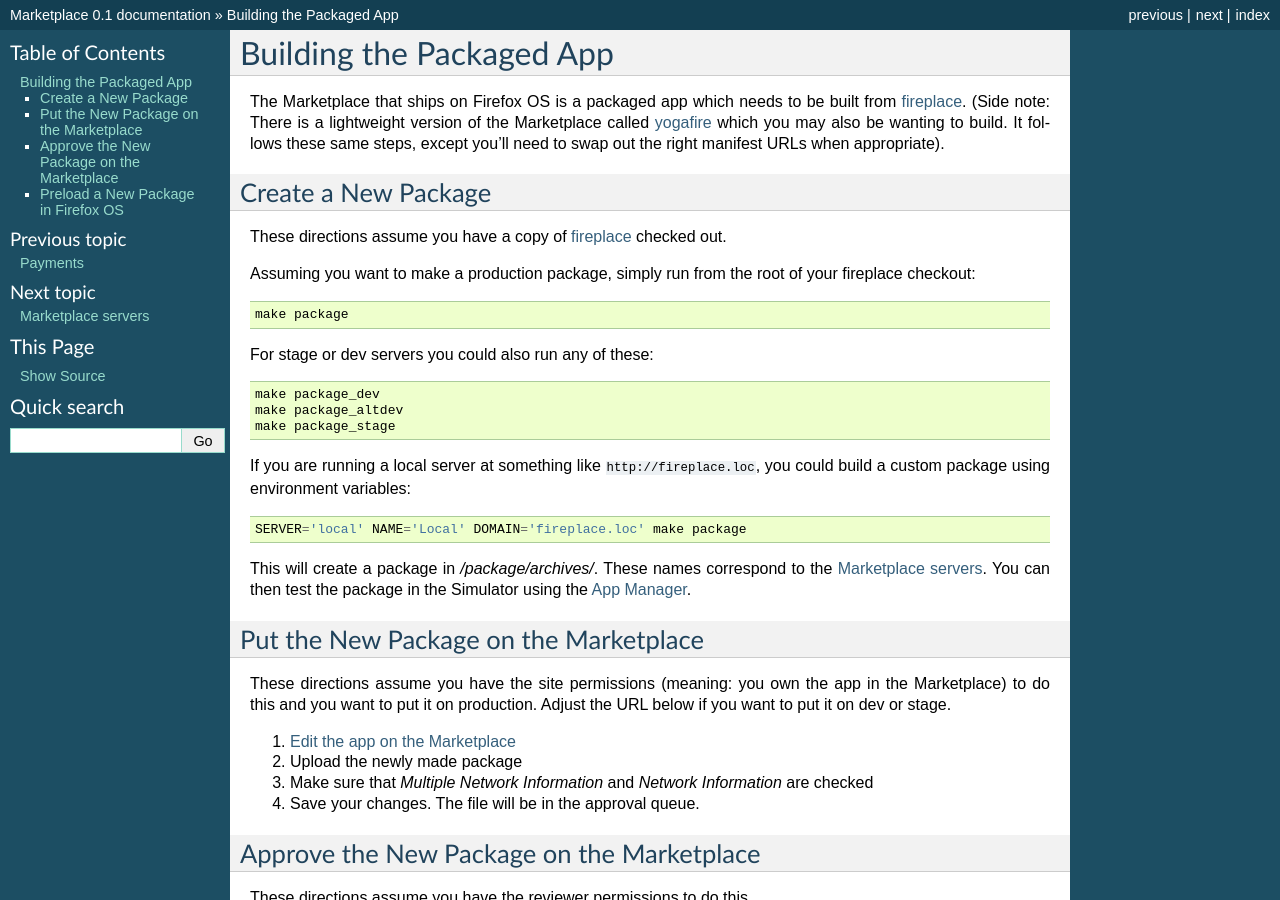
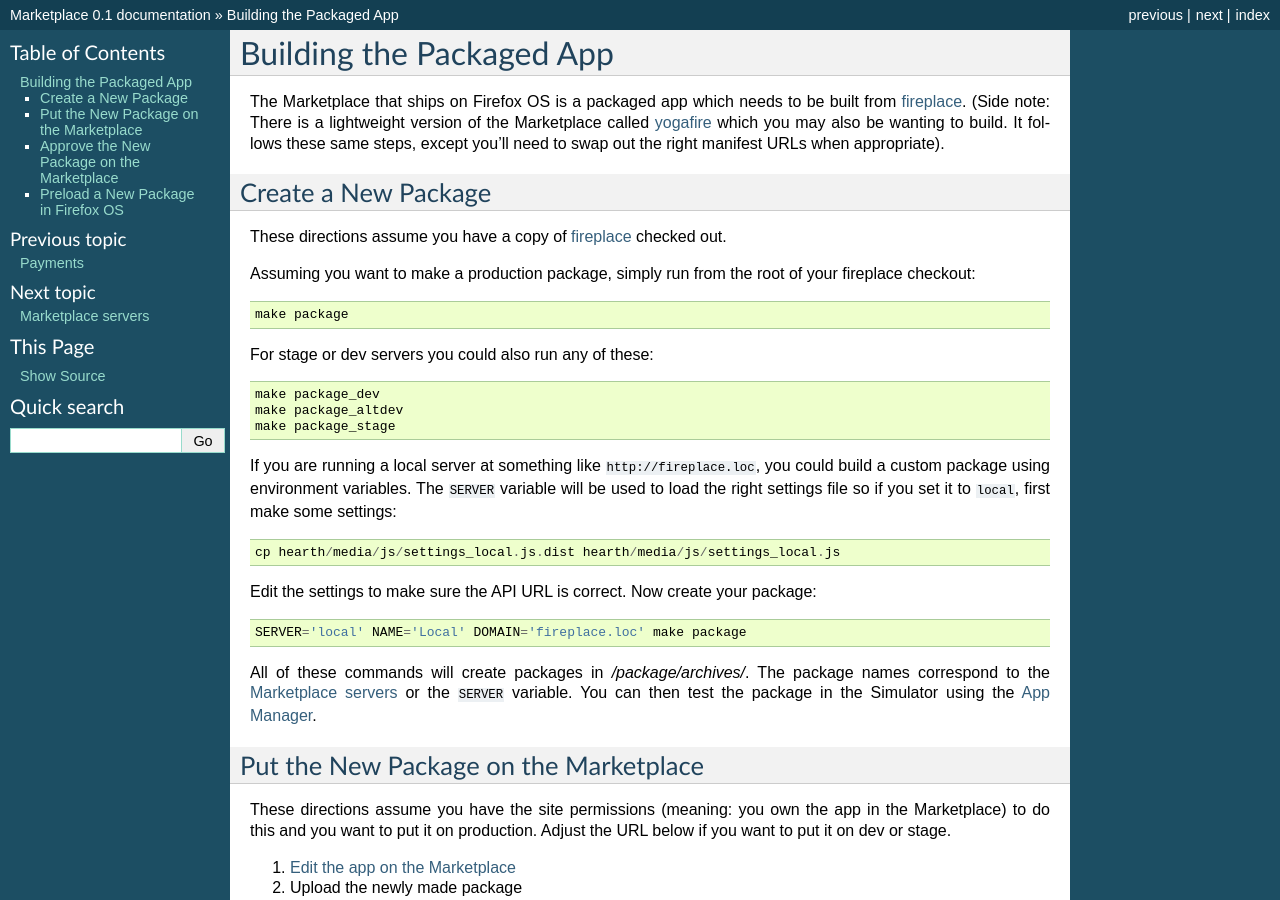
Before and after one commit to mozilla/marketplace-docs, a Sphinx documentation site: the page built from docs/topics/package.rst, in a window 1280 px wide and 900 px high. Built offline with Sphinx 7.4.7, drawn with Linux system fonts in a browser that asks for light colours.

Commit message:
Explain how to create settings for custom package

```diff
--- a/docs/topics/package.rst
+++ b/docs/topics/package.rst
@@ -30,12 +30,19 @@
 
 If you are running a local server at something like
 ``http://fireplace.loc``, you could build a custom package using
-environment variables::
+environment variables. The ``SERVER`` variable will be used to load
+the right settings file so if you set it to ``local``, first make some
+settings::
+
+    cp hearth/media/js/settings_local.js.dist hearth/media/js/settings_local.js
+
+Edit the settings to make sure the API URL is correct. Now create your package::
 
     SERVER='local' NAME='Local' DOMAIN='fireplace.loc' make package
 
-This will create a package in `/package/archives/`. These names correspond to
-the :ref:`Marketplace servers <marketplace-servers-label>`. You can then test
+All of these commands will create packages in `/package/archives/`. The package names
+correspond to the :ref:`Marketplace servers <marketplace-servers-label>`
+or the ``SERVER`` variable. You can then test
 the package in the Simulator using the `App Manager <https://developer.mozilla.org/en-US/Firefox_OS/Using_the_App_Manager>`_.
 
 Put the New Package on the Marketplace
```
